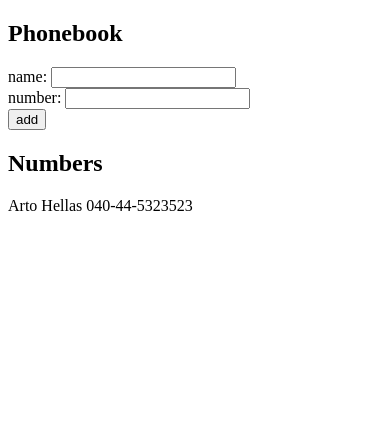
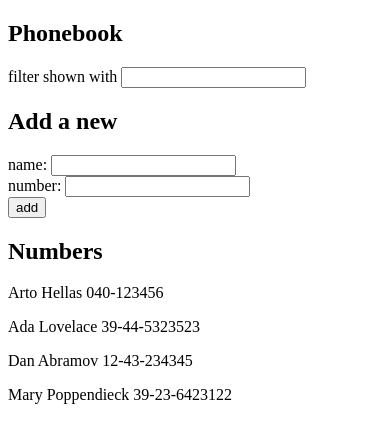
Before and after one commit to Alastair7/full-stack-open, a React (Create React App) app in the folder part2/phonebook/: page / in a window 390 px wide. Shown: the top 442 px of the page. Built offline with nearby package versions, Linux system fonts and the light colour scheme.

Commit message:
ADD: Part 2 Exercise 2.9 Phonebook

```diff
--- a/part2/phonebook/src/App.jsx
+++ b/part2/phonebook/src/App.jsx
@@ -2,10 +2,15 @@
 
 const App = () => {
   const [persons, setPersons] = useState([
-    { name: "Arto Hellas", number: "040-44-5323523" },
+    { name: "Arto Hellas", number: "040-123456", id: 1 },
+    { name: "Ada Lovelace", number: "39-44-5323523", id: 2 },
+    { name: "Dan Abramov", number: "12-43-234345", id: 3 },
+    { name: "Mary Poppendieck", number: "39-23-6423122", id: 4 },
   ]);
   const [newName, setNewName] = useState("");
   const [newNumber, setNewNumber] = useState("");
+  const [filter, setFilter] = useState("");
+
   const personExists = (persons, name) => {
     console.log(
       "NewName: ",
@@ -37,6 +42,13 @@
     setNewNumber("");
   };
 
+  const filteredPersons =
+    filter.length > 0
+      ? persons.filter((person) =>
+          person.name.toLowerCase().match(filter.toLowerCase())
+        )
+      : persons;
+
   const handleNameChange = (event) => {
     setNewName(event.target.value);
   };
@@ -44,10 +56,17 @@
   const handleNumberChange = (event) => {
     setNewNumber(event.target.value);
   };
+  const handleFilterChange = (event) => {
+    setFilter(event.target.value);
+  };
 
   return (
     <div>
       <h2>Phonebook</h2>
+      <div>
+        filter shown with <input value={filter} onChange={handleFilterChange} />
+      </div>
+      <h2>Add a new</h2>
       <form onSubmit={addPerson}>
         <div>
           name: <input value={newName} onChange={handleNameChange} />
@@ -60,7 +79,7 @@
         </div>
       </form>
       <h2>Numbers</h2>
-      {persons.map((person) => {
+      {filteredPersons.map((person) => {
         return (
           <p key={person.name}>
             {person.name} {person.number}
```
